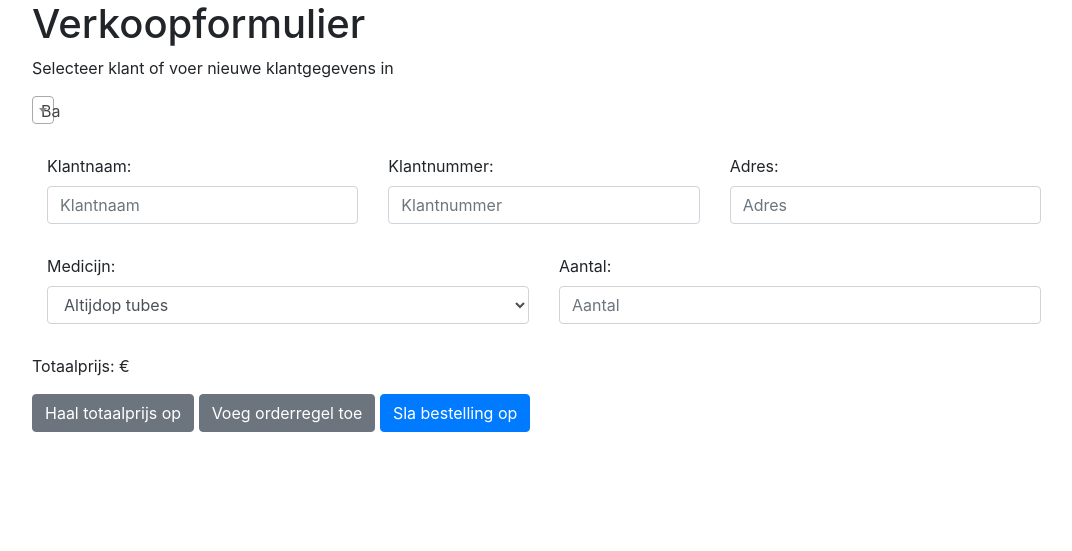
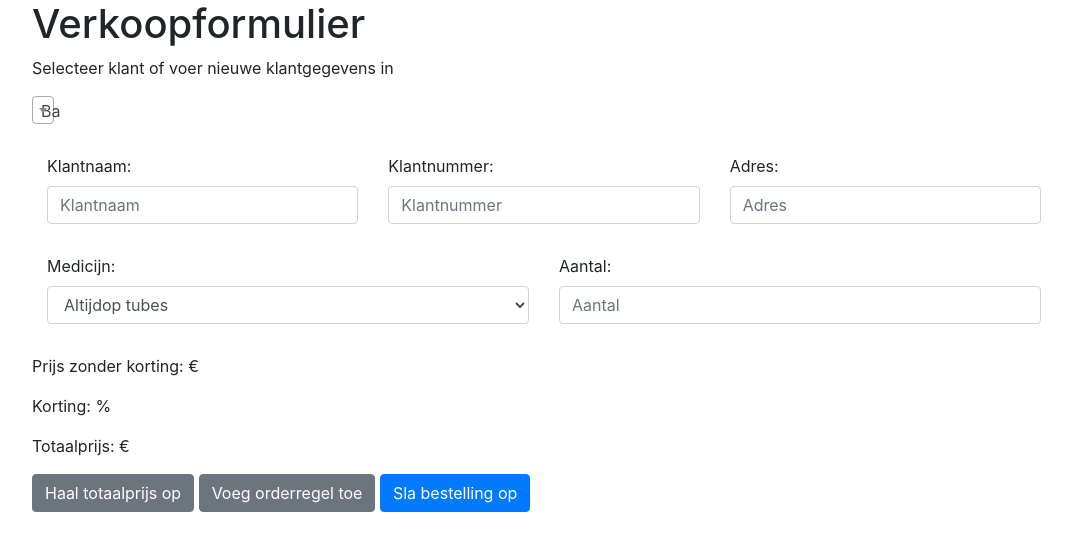
Before and after one commit to martijnmelchers/avans-timaflu, a PHP site: page /verkoop.php in a window 1280 px wide. Shown: the part 56-607 px from the top of the page, without its empty margins (96-1168 px from the left). Run offline with PHP 8.4, Linux system fonts and the light colour scheme.

Commit message:
Korting toegevoegd

```diff
--- a/verkoop.php
+++ b/verkoop.php
@@ -50,8 +50,10 @@
 			</div>
 		</div>
 	</div>
+	<p>Prijs zonder korting: &euro;<span id="prijs"></span></p>
+	<p>Korting: <span id="korting"></span>&percnt;</p>
 	<p>Totaalprijs: &euro;<span id="totaal"></span></p>
-	<div class="btn btn-secondary" onclick="calcTotal()">Haal totaalprijs op</div>
+	<div class="btn btn-secondary" onclick="calcTotal(); calcKorting();">Haal totaalprijs op</div>
 	<div class="btn btn-secondary" onclick="addRow()">Voeg orderregel toe</div>
 	<button type="submit" class="btn btn-primary">Sla bestelling op</button>
 </form>
@@ -65,81 +67,50 @@
 			text: "BaapMedia",
 			klantnaam: "BaapMedia",
 			klantnummer: 1,
-			adres: "Promenade 55 3962HB Wijk bij Duurstede"
+			adres: "Promenade 55 3962HB Wijk bij Duurstede",
+			korting: 5,
 		},
 		{
 			id: 1,
 			text: "Vodka inc",
 			klantnaam: "Vodka inc",
 			klantnummer: 2,
-			adres: "Kruisnbessengaard 66 2927HS Almelo"
+			adres: "Kruisnbessengaard 66 2927HS Almelo",
+			korting: 5,
 		},
 		{
 			id: 2,
 			text: "Nossocorp",
 			klantnaam: "Nossocorp",
 			klantnummer: 3,
-			adres: "Apothekerslaan 5 6969HQ Amsterdam"
+			adres: "Apothekerslaan 5 6969HQ Amsterdam",
+			korting: 5,
 		},
 		{
 			id: 3,
 			text: "Snackbar",
 			klantnaam: "Snackbar",
 			klantnummer: 4,
-			adres: "Stegeman 88 9336HQ Zaandam"
+			adres: "Stegeman 88 9336HQ Zaandam",
+			korting: 5,
 		},
 		{
 			id: 4,
 			text: "Circus TimaFloemp",
 			klantnaam: "Circus TimaFloemp",
 			klantnummer: 5,
-			adres: "Poollaan 78 9866HS Venlo"
+			adres: "Poollaan 78 9866HS Venlo",
+			korting: 5,
 		},
 		{
 			id: 5,
 			text: "Dorrestruik internet services",
 			klantnaam: "Dorrestruik internet services",
 			klantnummer: 6,
-			adres: "Avanslaan 87 627KL Den Bosch"
+			adres: "Avanslaan 87 627KL Den Bosch",
+			korting: 5,
 		},
 	];
-	/*const medicijnData = [
-		{
-			id: 0,
-			text: "Altijdop tubes",
-			naam: "Altijdop tubes",
-			vooraad: 0,
-			prijs: 16
-		},
-		{
-			id: 1,
-			text: "Geen medicijn 0mg",
-			naam: "Geen medicijn 0mg",
-			vooraad: 2,
-			prijs: 8
-		},
-		{
-			id: 2,
-			text: "Voltaren emugel 300mg",
-			naam: "Voltaren emugel 300mg",
-			vooraad: 4,
-			prijs: 15
-		},
-		{
-			id: 3,
-			text: "Paracetamol 500mg",
-			naam: "Paracetamol 500mg",
-			vooraad: 10,
-			prijs: 13
-		},
-		{
-			id: 4,
-			text: "Paracetamol 500mg",
-			naam: "Xanax 6mg",
-			vooraad: 100,
-			prijs: 20
-		},
-	];*/
 
 	const form = $("#select");
 	const form2 = $("#select2");
@@ -148,15 +119,13 @@
 	form.select2({
 		data: customerData
 	});
-	form2.select2({
-		data: medicijnData
-	});
 
 	form.on('select2:select', function (e) {
 		let data = e.params.data;
 		$("#klantnaam").val(data.klantnaam);
 		$("#klantnummer").val(data.klantnummer);
 		$("#adres").val(data.adres);
+		$("#korting").html(data.korting);
 	});
 
 	$(".aantal").on("focusout", function () {
@@ -169,6 +138,10 @@
 	}
 
 	function calcTotal() {
-		$("#totaal").html(Math.floor(Math.random() * (500 - 5 + 1) + 5));
+		$("#prijs").html(Math.floor(Math.random() * (500 - 200 + 1) + 200));
+	}
+
+	function calcKorting() {
+		$("#totaal").html(Math.floor(Math.random() * (200 - 5 + 1) + 5));
 	}
 </script>
```
